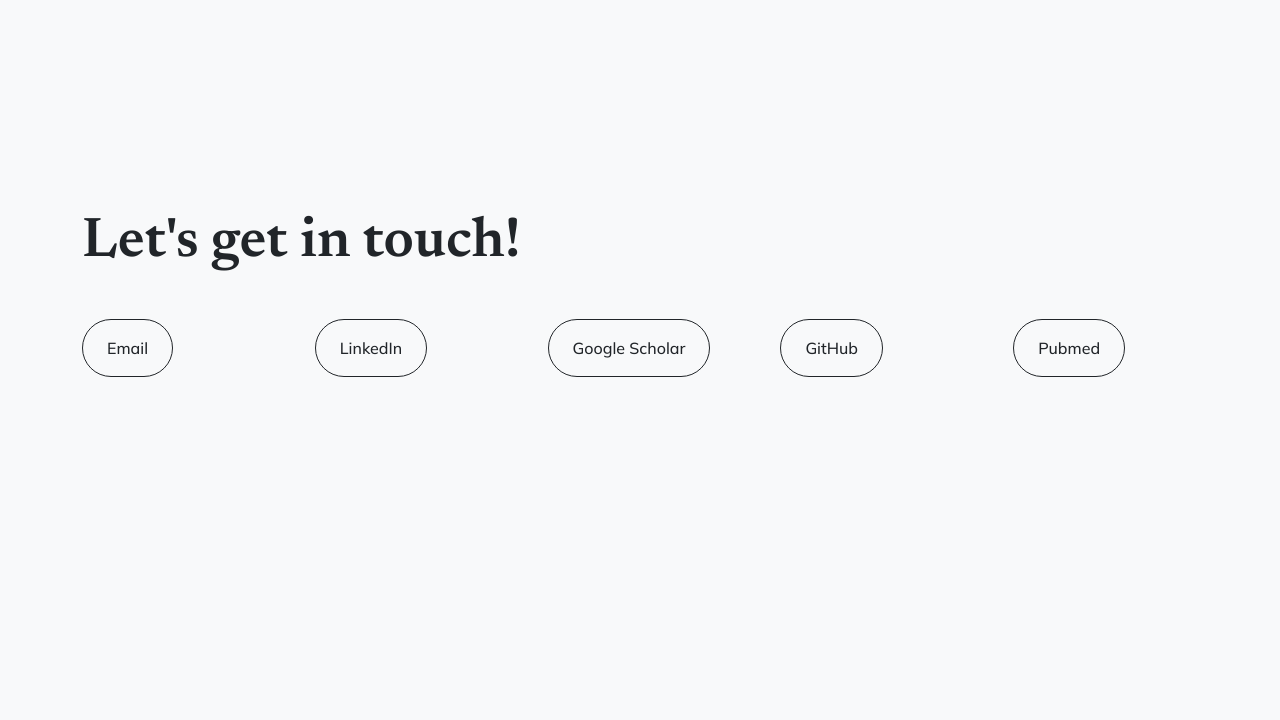
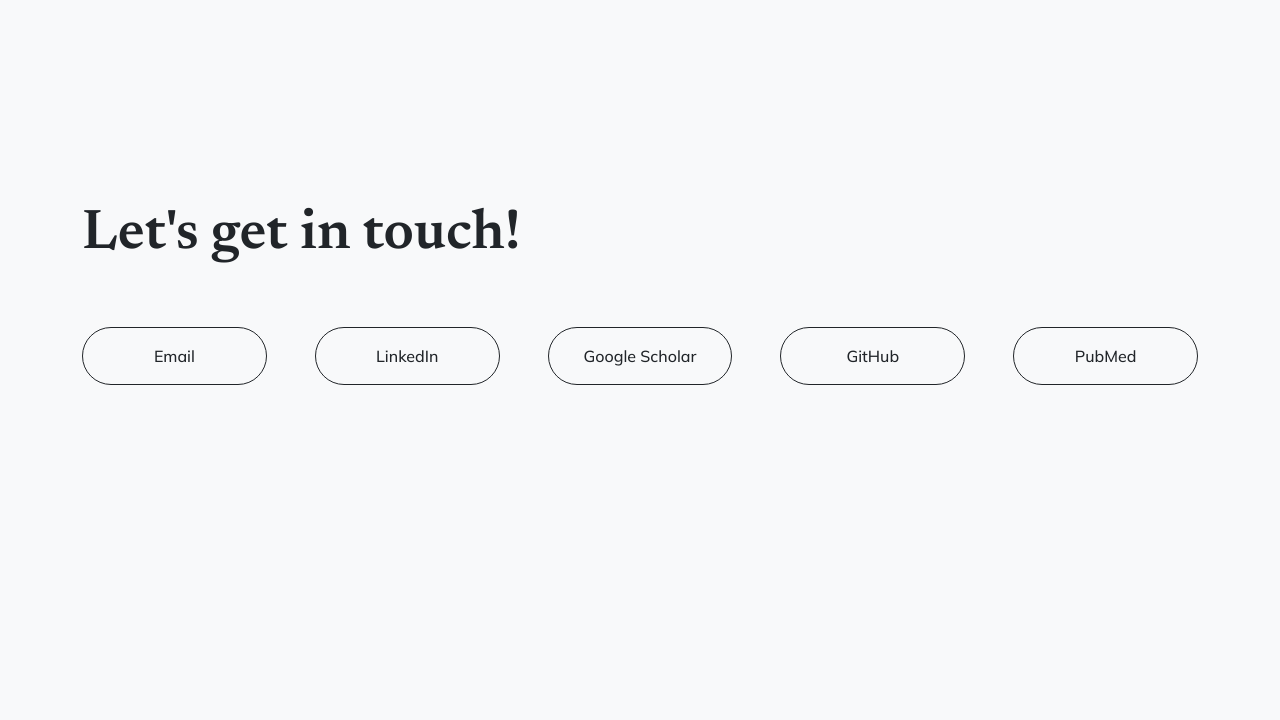
Before and after one commit to rspcunningham/rspcunningham.github.io, a plain HTML site: page contact/index.html in a window 1280 px wide. Shown: the part 80-800 px from the top of the page. Drawn offline with nearby package versions, Linux system fonts and the light colour scheme.

Commit message:
fixing contact us buttons

```diff
--- a/contact/index.html
+++ b/contact/index.html
@@ -39,22 +39,23 @@
         <div class="container">
             <div class="row gx-5">
                 <h2 class="display-4 lh-1 mb-5">Let's get in touch!</h2>
+                </p>
             </div>
             <div class="row gx-5">
                 <div class="col-sm mb-5 text-start">
-                    <a class="btn btn-outline-dark py-3 px-4 rounded-pill" href="mailto:rcunni4@uwo.ca" target="_blank">Email</a>
+                    <a class="btn btn-outline-dark w-100 py-3 px-4 rounded-pill" href="mailto:rcunni4@uwo.ca" target="_blank">Email</a>
                 </div>
                 <div class="col-sm mb-5 text-start">
-                    <a class="btn btn-outline-dark py-3 px-4 rounded-pill" href="https://www.linkedin.com/in/robin-sp-cunningham" target="_blank">LinkedIn</a>
+                    <a class="btn btn-outline-dark w-100 py-3 px-4 rounded-pill" href="https://www.linkedin.com/in/robin-sp-cunningham" target="_blank">LinkedIn</a>
                 </div>
                 <div class="col-sm mb-5 text-start">
-                    <a class="btn btn-outline-dark py-3 px-4 rounded-pill" href="https://scholar.google.ca/citations?hl=en&pli=1&user=En3yTuoAAAAJ" target="_blank">Google Scholar</a>
+                    <a class="btn btn-outline-dark w-100 py-3 px-4 rounded-pill" href="https://scholar.google.ca/citations?hl=en&pli=1&user=En3yTuoAAAAJ" target="_blank">Google Scholar</a>
                 </div>
                 <div class="col-sm mb-5 text-start">
-                    <a class="btn btn-outline-dark py-3 px-4 rounded-pill" href="https://github.com/rspcunningham" target="_blank">GitHub</a>
+                    <a class="btn btn-outline-dark w-100 py-3 px-4 rounded-pill" href="https://github.com/rspcunningham" target="_blank">GitHub</a>
                 </div>
                 <div class="col-sm mb-5 text-start">
-                    <a class="btn btn-outline-dark py-3 px-4 rounded-pill" href="https://pubmed.ncbi.nlm.nih.gov/?term=Cunningham+RSP" target="_blank">Pubmed</a>
+                    <a class="btn btn-outline-dark w-100 py-3 px-4 rounded-pill" href="https://pubmed.ncbi.nlm.nih.gov/?term=Cunningham+RSP" target="_blank">PubMed</a>
                 </div>
             </div>
         </div>
```
